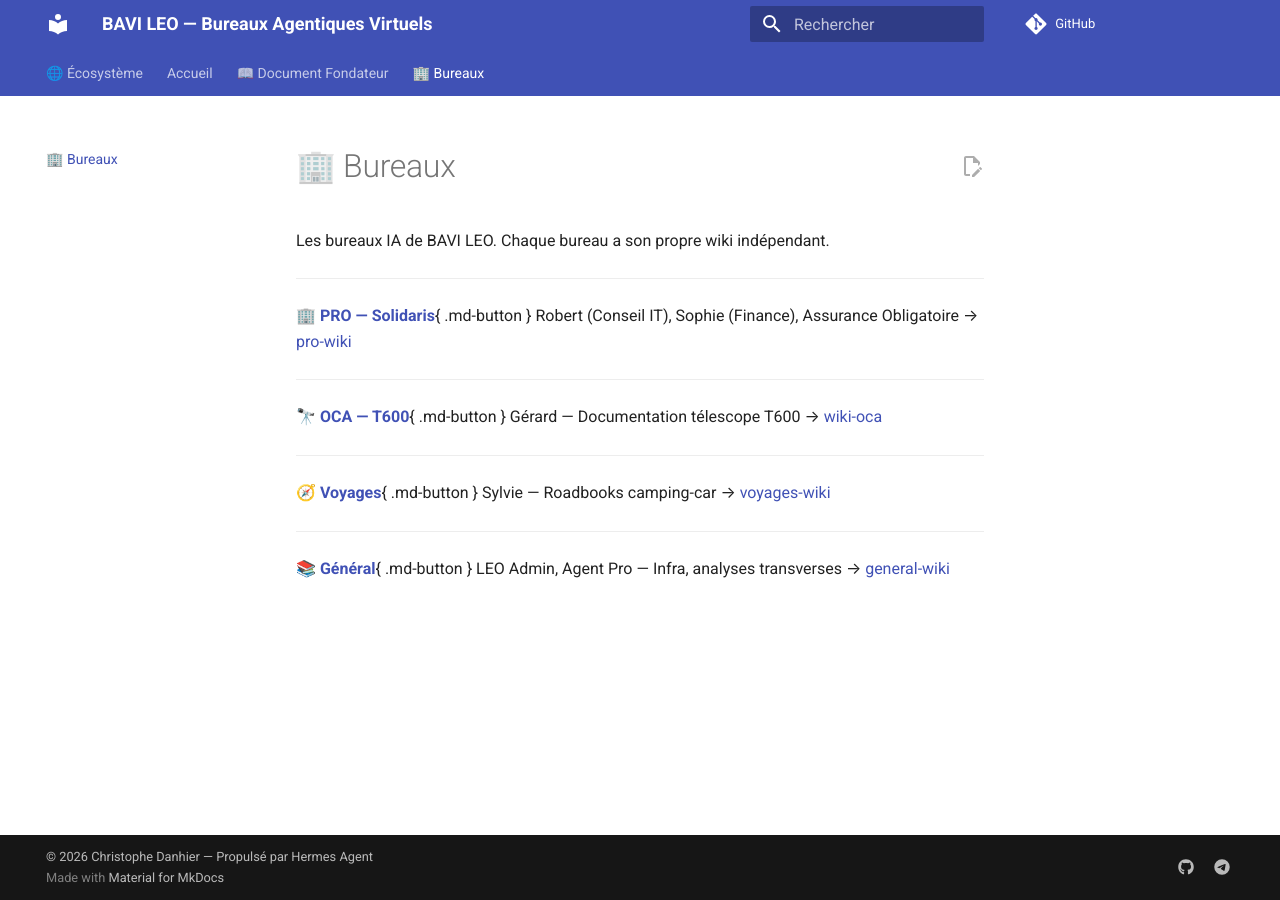
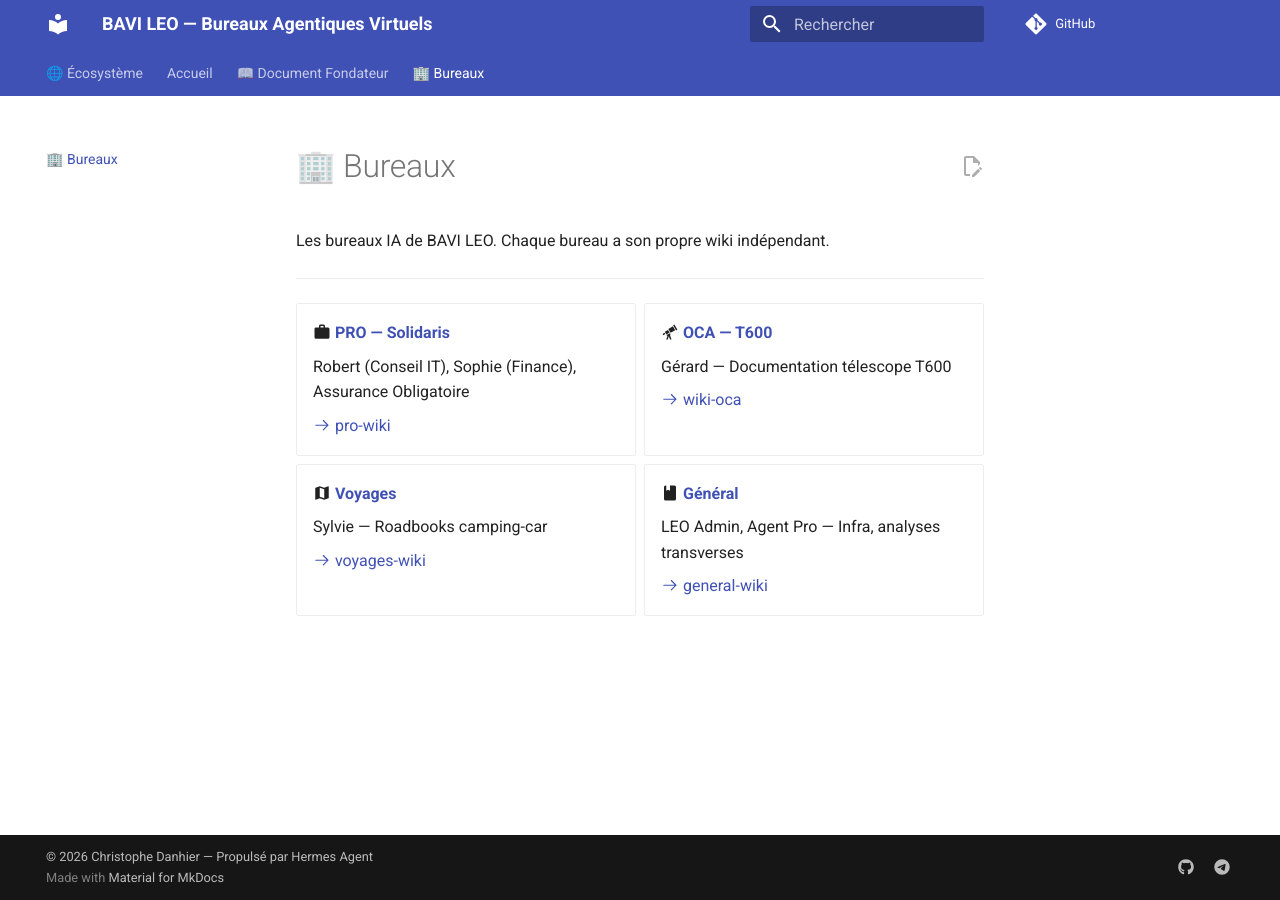
Before and after one commit to christophedanhier-hash/BAVI_LEO, an MkDocs documentation site: the page built from docs/bureaux/index.md, in a window 1280 px wide. Built offline with MkDocs 1.6.1 and Material for MkDocs 9.7.7, drawn with Linux system fonts in a browser that asks for light colours; comment, search, counter and statistics services are not loaded.

Commit message:
fix: BAVI LEO — grid cards Material pour Bureaux, Écosystème corrigé (wiki-oca), md_in_html activé

```diff
--- a/docs/bureaux/index.md
+++ b/docs/bureaux/index.md
@@ -4,24 +4,30 @@ Les bureaux IA de BAVI LEO. Chaque bureau a son propre wiki indépendant.
 
 ---
 
-[🏢 **PRO — Solidaris**](https://christophedanhier-hash.github.io/pro-wiki/){ .md-button }
-Robert (Conseil IT), Sophie (Finance), Assurance Obligatoire
-→ [pro-wiki](https://christophedanhier-hash.github.io/pro-wiki/)
+<div class="grid cards" markdown>
 
----
+- :material-briefcase: __[PRO — Solidaris](https://christophedanhier-hash.github.io/pro-wiki/)__
 
-[🔭 **OCA — T600**](https://christophedanhier-hash.github.io/wiki-oca/){ .md-button }
-Gérard — Documentation télescope T600
-→ [wiki-oca](https://christophedanhier-hash.github.io/wiki-oca/)
+    Robert (Conseil IT), Sophie (Finance), Assurance Obligatoire
 
----
+    [:octicons-arrow-right-24: pro-wiki](https://christophedanhier-hash.github.io/pro-wiki/)
 
-[🧭 **Voyages**](https://christophedanhier-hash.github.io/voyages-wiki/){ .md-button }
-Sylvie — Roadbooks camping-car
-→ [voyages-wiki](https://christophedanhier-hash.github.io/voyages-wiki/)
+- :material-telescope: __[OCA — T600](https://christophedanhier-hash.github.io/wiki-oca/)__
 
----
+    Gérard — Documentation télescope T600
 
-[📚 **Général**](https://christophedanhier-hash.github.io/general-wiki/){ .md-button }
-LEO Admin, Agent Pro — Infra, analyses transverses
-→ [general-wiki](https://christophedanhier-hash.github.io/general-wiki/)
+    [:octicons-arrow-right-24: wiki-oca](https://christophedanhier-hash.github.io/wiki-oca/)
+
+- :material-map: __[Voyages](https://christophedanhier-hash.github.io/voyages-wiki/)__
+
+    Sylvie — Roadbooks camping-car
+
+    [:octicons-arrow-right-24: voyages-wiki](https://christophedanhier-hash.github.io/voyages-wiki/)
+
+- :material-book: __[Général](https://christophedanhier-hash.github.io/general-wiki/)__
+
+    LEO Admin, Agent Pro — Infra, analyses transverses
+
+    [:octicons-arrow-right-24: general-wiki](https://christophedanhier-hash.github.io/general-wiki/)
+
+</div>
--- a/mkdocs.yml
+++ b/mkdocs.yml
@@ -29,6 +29,7 @@ extra:
 
 markdown_extensions:
   - admonition
+  - md_in_html
   - pymdownx.details
   - pymdownx.superfences:
       custom_fences:
@@ -51,7 +52,7 @@ nav:
   - 🌐 Écosystème:
     - 🛡️ Portail LEO: https://christophedanhier-hash.github.io/hermes-wiki/
     - 🏛️ BAVI LEO: https://christophedanhier-hash.github.io/BAVI_LEO/
-    - 🔭 Wiki OCA: https://christophedanhier-hash.github.io/oca-wiki/
+    - 🔭 Wiki OCA: https://christophedanhier-hash.github.io/wiki-oca/
     - 🧭 Voyages: https://christophedanhier-hash.github.io/voyages-wiki/
     - 🏢 PRO: https://christophedanhier-hash.github.io/pro-wiki/
     - 📚 Général: https://christophedanhier-hash.github.io/general-wiki/
```
